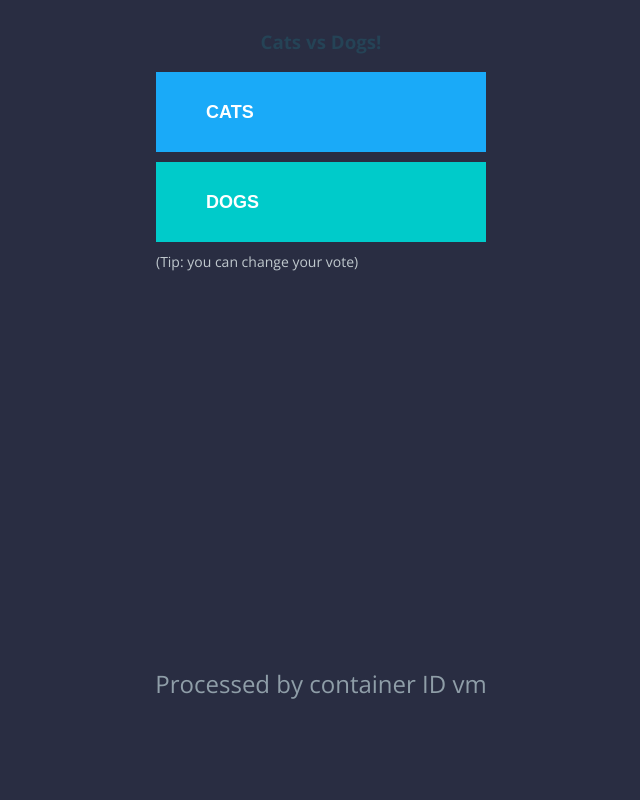
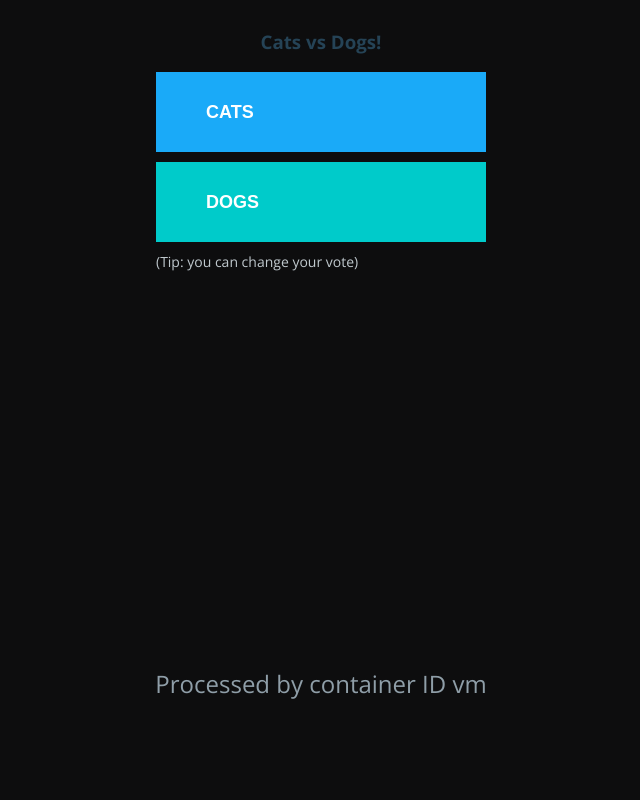
Before and after one commit to ahortalq/vote, a Flask app: page / in a window 1280 px wide. Shown: the whole page, without its empty margins (319-959 px from the left). Run offline with Flask 2, Linux system fonts and the light colour scheme; some libraries are stand-ins or nearby versions.

```diff
--- a/static/stylesheets/style.css
+++ b/static/stylesheets/style.css
@@ -6,7 +6,7 @@
 html,body{
   margin: 0;
   padding: 0;
-  background-color: #292d42;
+  background-color: #0d0d0e;
   height: 100vh;
   font-family: 'Open Sans';
 }
```
